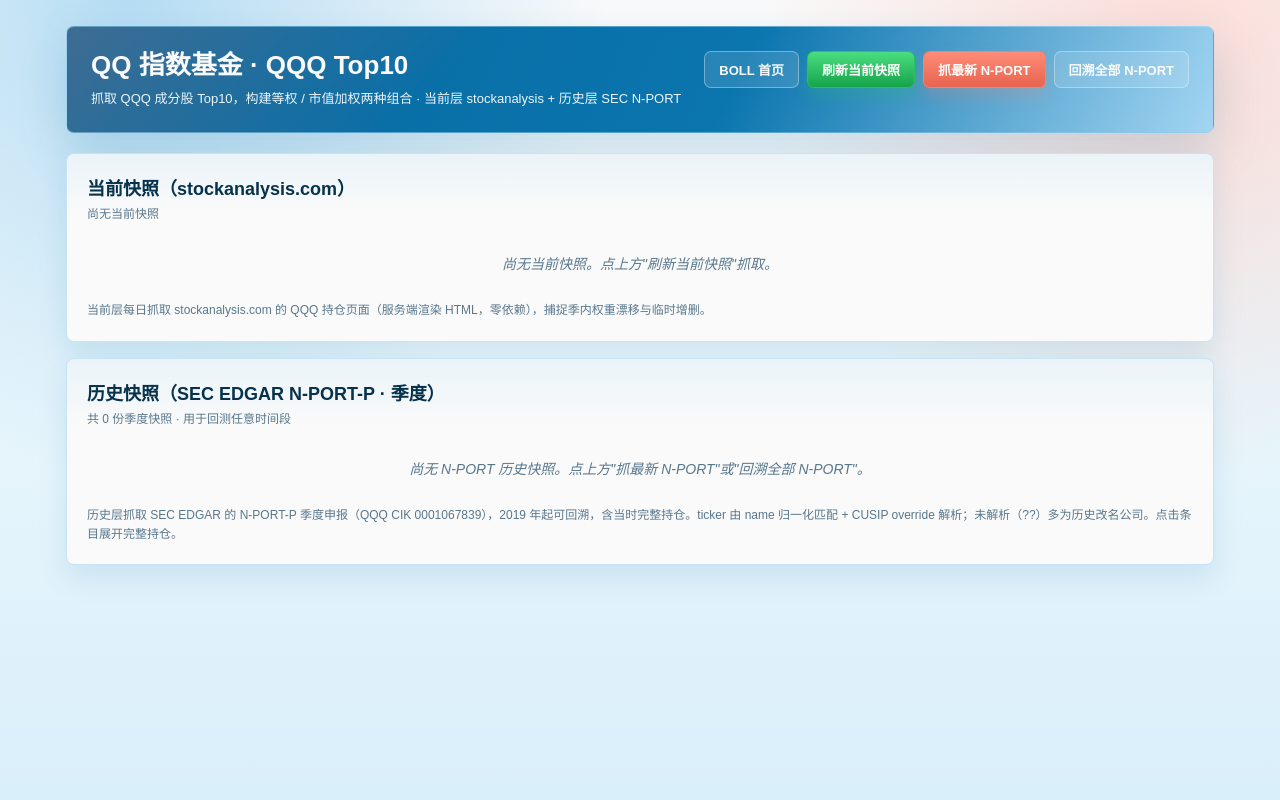
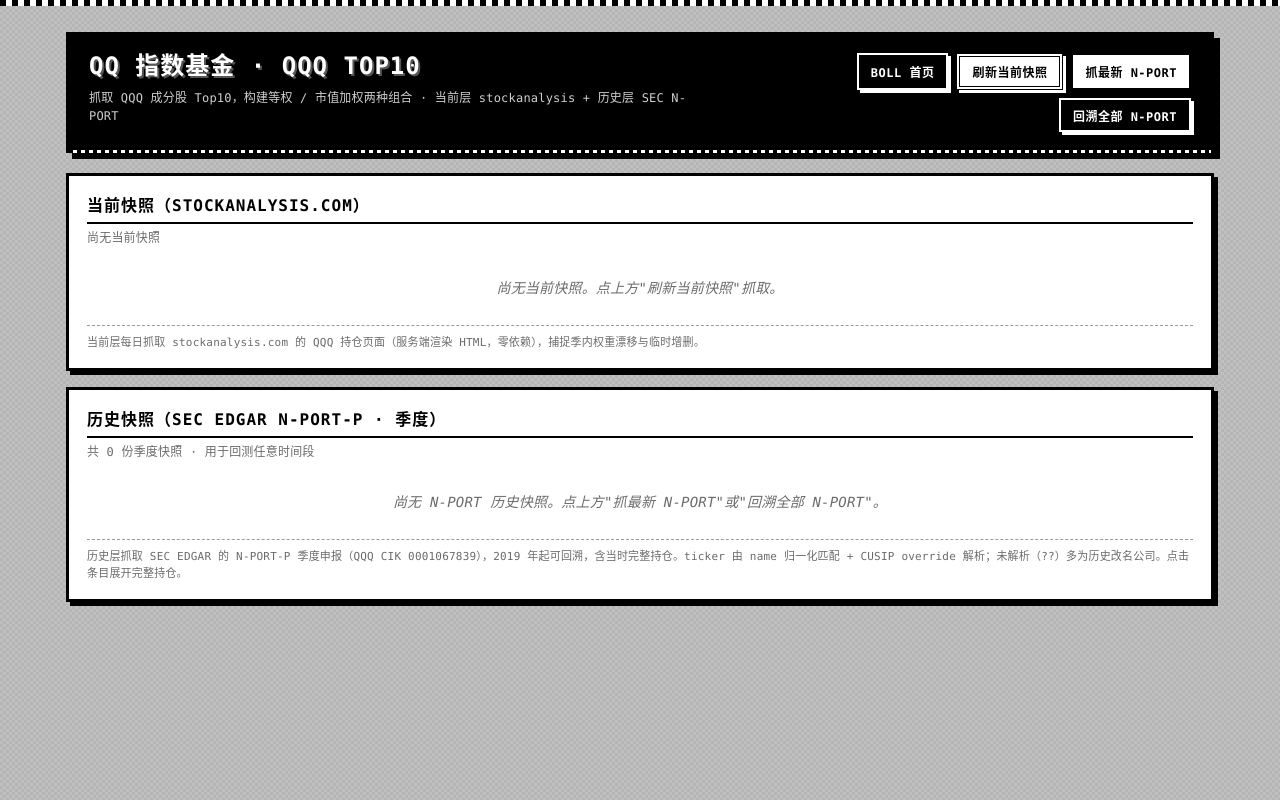
Before and after one commit to lwqisme/BoolReminder, a Flask app: page /qq-index-fund in a window 1280 px wide. Run offline with Flask 3, Linux system fonts and the light colour scheme; some libraries are stand-ins or nearby versions.

Commit message:
style(qq-index): restyle to monochrome pixel theme
Co-Authored-By: Claude <noreply@anthropic.com>

```diff
--- a/web/templates/qq_index_fund.html
+++ b/web/templates/qq_index_fund.html
@@ -5,95 +5,152 @@
     <meta name="viewport" content="width=device-width, initial-scale=1.0">
     <title>QQ 指数基金 · QQQ Top10</title>
     <style>
+        /* ===== 黑白像素风 · monochrome pixel ===== */
         :root {
-            --paper: #fafafa;
-            --sky: #a2d5f2;
-            --blue: #07689f;
-            --bg: #e9f6fc;
-            --panel: #fafafa;
-            --border: #c7e4f5;
-            --ink: #06324c;
-            --muted: #58778d;
-            --accent: #ff7e67;
-            --accent-strong: #e8644f;
-            --shadow: 0 20px 48px rgba(7, 104, 159, 0.18);
-            --paper-shadow: 0 12px 30px rgba(7, 104, 159, 0.12);
+            --ink: #000000;
+            --paper: #ffffff;
+            --bg: #c7c7c7;
+            --bg2: #b0b0b0;
+            --panel: #ffffff;
+            --muted: #6b6b6b;
+            --line: #000000;
+            --shade: #d9d9d9;
+            --shade2: #9a9a9a;
+            --hl: #000000;
+            --hl-ink: #ffffff;
+            --accent: #000000;   /* 全黑白，accent 即黑色块 */
+            --shadow: 6px 6px 0 0 #000000;
+            --paper-shadow: 4px 4px 0 0 #000000;
+            --px: 0;
         }
         * { box-sizing: border-box; }
+        html { -webkit-font-smoothing: none; }
         body {
             margin: 0; min-height: 100vh;
-            background:
-                radial-gradient(circle at 10% 0%, rgba(162, 213, 242, 0.78), transparent 34%),
-                radial-gradient(circle at 92% 8%, rgba(255, 126, 103, 0.24), transparent 30%),
-                linear-gradient(180deg, #fafafa 0%, #e9f6fc 48%, #d9effa 100%);
+            background-color: var(--bg);
+            background-image:
+                /* 棋盘 dither 底纹 */
+                conic-gradient(from 0deg at 50% 50%, #c0c0c0 25%, #b5b5b5 0 50%, #c0c0c0 0 75%, #b5b5b5 0);
+            background-size: 6px 6px;
             color: var(--ink);
-            font-family: "Aptos", "IBM Plex Sans", "Noto Sans SC", "Microsoft YaHei", sans-serif;
+            font-family: "PxPlus IBM VGA8", "IBM Plex Mono", "Consolas", "Menlo", "Noto Sans Mono CJK SC", "Microsoft YaHei", monospace;
             font-size: 14px;
+            letter-spacing: 0.2px;
+        }
+        /* 顶部/底部像素描边带 */
+        body::before {
+            content: ""; display: block; height: 6px;
+            background: repeating-linear-gradient(90deg, #000 0 6px, #fff 6px 12px);
         }
         .container { max-width: 1200px; margin: 0 auto; padding: 26px; }
+
         .header {
             display: flex; justify-content: space-between; align-items: flex-start;
-            gap: 18px; margin-bottom: 20px; padding: 24px;
-            border: 1px solid rgba(162, 213, 242, 0.48); border-radius: 8px;
-            background: linear-gradient(135deg, rgba(255, 126, 103, 0.22), transparent 34%),
-                        linear-gradient(115deg, #07689f 0%, #0b75ae 58%, #a2d5f2 100%);
-            color: #fafafa; box-shadow: var(--shadow);
+            gap: 18px; margin-bottom: 20px; padding: 18px 20px;
+            border: 3px solid var(--line); border-radius: 0;
+            background: var(--ink); color: var(--paper);
+            box-shadow: var(--shadow);
+            position: relative;
         }
-        .header-title { margin: 0; font-size: 26px; line-height: 1.15; }
-        .header-sub { margin: 8px 0 0; color: #eaf6fc; font-size: 13px; line-height: 1.5; }
+        .header::after {
+            content: ""; position: absolute; left: 0; right: 0; bottom: -3px; height: 3px;
+            background: repeating-linear-gradient(90deg, #000 0 4px, #fff 0 8px);
+            pointer-events: none;
+        }
+        .header-title {
+            margin: 0; font-size: 24px; line-height: 1.15; font-weight: 700;
+            text-transform: uppercase; letter-spacing: 1px;
+            text-shadow: 2px 2px 0 #555;
+        }
+        .header-sub { margin: 8px 0 0; color: #cfcfcf; font-size: 12px; line-height: 1.5; }
         .header-actions { display: flex; gap: 8px; flex-wrap: wrap; justify-content: flex-end; }
         .btn {
             display: inline-flex; align-items: center; justify-content: center;
-            min-height: 36px; padding: 8px 14px;
-            background: linear-gradient(180deg, #ff8c77, var(--accent-strong));
-            color: #fafafa; border: 1px solid var(--accent); border-radius: 7px;
-            cursor: pointer; text-decoration: none; font-weight: 700; font-size: 13px;
-            white-space: nowrap; box-shadow: 0 8px 16px rgba(255, 126, 103, 0.24);
+            min-height: 34px; padding: 6px 12px;
+            background: var(--paper); color: var(--ink);
+            border: 2px solid var(--line); border-radius: 0;
+            cursor: pointer; text-decoration: none;
+            font-family: inherit; font-weight: 700; font-size: 12px;
+            text-transform: uppercase; letter-spacing: 0.5px;
+            white-space: nowrap; box-shadow: 3px 3px 0 0 #000;
         }
-        .btn:hover { background: linear-gradient(180deg, #ff9b89, #df5f4a); }
-        .btn:disabled { opacity: 0.55; cursor: not-allowed; }
-        .btn-secondary { background: rgba(250,250,250,0.12); color: #fafafa; border-color: rgba(250,250,250,0.36); box-shadow: none; }
-        .btn-secondary:hover { background: rgba(250,250,250,0.22); }
-        .btn-green { background: linear-gradient(180deg, #4ade80, #16a34a); border-color: #22c55e; box-shadow: 0 8px 16px rgba(34,197,94,0.24); }
-        .btn-green:hover { background: linear-gradient(180deg, #6ee7a0, #15803d); }
+        .btn:hover { background: var(--ink); color: var(--paper); transform: translate(1px,1px); box-shadow: 2px 2px 0 0 #000; }
+        .btn:active { transform: translate(3px,3px); box-shadow: 0 0 0 0 #000; }
+        .btn:disabled { opacity: 0.5; cursor: not-allowed; transform: none; box-shadow: 3px 3px 0 0 #000; }
+        .btn-secondary { background: transparent; color: var(--paper); border-color: var(--paper); box-shadow: 3px 3px 0 0 #fff; }
+        .btn-secondary:hover { background: var(--paper); color: var(--ink); }
+        .btn-green { background: var(--paper); color: var(--ink); border-style: double; border-width: 4px; box-shadow: 3px 3px 0 0 #fff; }
+        .btn-green:hover { background: var(--ink); color: var(--paper); border-color: var(--paper); }
+
         .panel {
-            background: linear-gradient(180deg, rgba(162,213,242,0.18), transparent 32%), var(--panel);
-            border: 1px solid var(--border); border-radius: 8px; padding: 20px;
+            background: var(--panel);
+            border: 3px solid var(--line); border-radius: 0; padding: 16px 18px;
             margin-bottom: 16px; box-shadow: var(--paper-shadow);
         }
-        .panel h2 { margin: 0 0 4px; font-size: 18px; }
+        .panel h2 {
+            margin: 0 0 4px; font-size: 16px; text-transform: uppercase; letter-spacing: 1px;
+            border-bottom: 2px solid var(--ink); padding-bottom: 6px;
+        }
         .panel .meta { color: var(--muted); font-size: 12px; margin-bottom: 14px; }
-        .status { padding: 11px 13px; margin-bottom: 16px; border-radius: 8px; display: none; border: 1px solid transparent; }
+        .status {
+            padding: 10px 12px; margin-bottom: 16px; border-radius: 0; display: none;
+            border: 2px solid var(--ink); font-weight: 700;
+        }
         .status.show { display: block; }
-        .status.success { background: #eaf6fc; color: #07547f; border-color: #a2d5f2; }
-        .status.error { background: #ffe5df; color: #b94d3b; border-color: #ffb2a3; }
-        .status.info { background: #fff7e6; color: #92500a; border-color: #ffd591; }
+        .status.success { background: var(--paper); color: var(--ink); }
+        .status.error { background: var(--ink); color: var(--paper); }
+        .status.info { background: var(--shade); color: var(--ink); }
         .two-col { display: grid; grid-template-columns: 1fr 1fr; gap: 16px; }
         @media (max-width: 760px) { .two-col { grid-template-columns: 1fr; } .header { flex-direction: column; align-items: flex-start; } }
-        table { width: 100%; border-collapse: collapse; font-size: 13px; }
-        th, td { text-align: left; padding: 7px 8px; border-bottom: 1px solid var(--border); }
-        th { color: var(--muted); font-weight: 600; font-size: 12px; }
+        table { width: 100%; border-collapse: collapse; font-size: 12px; }
+        th, td { text-align: left; padding: 5px 8px; border-bottom: 1px dashed var(--ink); }
+        th { color: var(--ink); font-weight: 700; font-size: 11px; text-transform: uppercase;
+             border-bottom: 2px solid var(--ink); background: var(--shade); }
+        tr:nth-child(even) td { background: #f3f3f3; }
+        tr:hover td { background: var(--ink); color: var(--paper); }
+        tr:hover td .ticker, tr:hover td .muted { color: var(--paper); }
         td.num, th.num { text-align: right; font-variant-numeric: tabular-nums; }
-        tr:hover td { background: rgba(162,213,242,0.18); }
-        .ticker { font-weight: 700; color: var(--blue); }
+        .ticker { font-weight: 700; color: var(--ink); }
         .muted { color: var(--muted); }
-        .chip { display: inline-block; padding: 2px 8px; margin: 2px 3px 2px 0; border-radius: 10px;
-                background: rgba(7,104,159,0.1); color: var(--blue); font-size: 12px; font-weight: 600; }
-        .chip .pct { color: var(--muted); font-weight: 500; margin-left: 4px; }
-        .timeline-item { padding: 12px 14px; border: 1px solid var(--border); border-radius: 8px;
-                         margin-bottom: 10px; background: #fff; cursor: pointer; transition: box-shadow 120ms; }
-        .timeline-item:hover { box-shadow: var(--paper-shadow); }
-        .timeline-item.active { border-color: var(--accent); box-shadow: 0 0 0 2px rgba(255,126,103,0.25); }
+        .chip {
+            display: inline-block; padding: 2px 7px; margin: 2px 3px 2px 0; border-radius: 0;
+            background: var(--paper); color: var(--ink); font-size: 11px; font-weight: 700;
+            border: 1px solid var(--ink); box-shadow: 2px 2px 0 0 #000;
+        }
+        .chip .pct { color: var(--muted); font-weight: 400; margin-left: 4px; }
+        .timeline-item {
+            padding: 10px 12px; border: 2px solid var(--ink); border-radius: 0;
+            margin-bottom: 10px; background: var(--paper); cursor: pointer;
+            box-shadow: 3px 3px 0 0 #000; transition: transform 80ms steps(2);
+        }
+        .timeline-item:hover { background: var(--shade); transform: translate(1px,1px); box-shadow: 2px 2px 0 0 #000; }
+        .timeline-item.active { background: var(--ink); color: var(--paper); }
+        .timeline-item.active .muted, .timeline-item.active .timeline-stats { color: #cfcfcf; }
+        .timeline-item.active .chip { background: var(--paper); color: var(--ink); }
         .timeline-head { display: flex; justify-content: space-between; align-items: baseline; gap: 8px; }
-        .timeline-date { font-weight: 700; font-size: 15px; }
-        .timeline-stats { color: var(--muted); font-size: 12px; }
+        .timeline-date { font-weight: 700; font-size: 14px; letter-spacing: 0.5px; }
+        .timeline-stats { color: var(--muted); font-size: 11px; }
         .detail-box { margin-top: 12px; display: none; }
         .detail-box.show { display: block; }
-        .legend { font-size: 12px; color: var(--muted); margin-top: 10px; line-height: 1.6; }
-        .spinner { display: inline-block; width: 14px; height: 14px; border: 2px solid rgba(255,255,255,0.4);
-                   border-top-color: #fff; border-radius: 50%; animation: spin 0.7s linear infinite; vertical-align: -2px; margin-right: 6px; }
+        .legend {
+            font-size: 11px; color: var(--muted); margin-top: 10px; line-height: 1.6;
+            border-top: 1px dashed var(--shade2); padding-top: 8px;
+        }
+        .spinner {
+            display: inline-block; width: 12px; height: 12px;
+            background:
+                linear-gradient(#000,#000) 0 0/3px 3px no-repeat,
+                linear-gradient(#000,#000) 100% 100%/3px 3px no-repeat,
+                linear-gradient(#000,#000) 0 100%/3px 3px no-repeat,
+                linear-gradient(#000,#000) 100% 0/3px 3px no-repeat;
+            vertical-align: -1px; margin-right: 6px;
+            animation: blink 0.6s steps(2) infinite;
+        }
+        @keyframes blink { 50% { opacity: 0.15; } }
         @keyframes spin { to { transform: rotate(360deg); } }
         .empty { color: var(--muted); font-style: italic; padding: 18px 0; text-align: center; }
+        /* 像素分隔条 */
+        hr.px { border: 0; height: 4px; background: repeating-linear-gradient(90deg, #000 0 4px, transparent 0 8px); margin: 12px 0; }
     </style>
 </head>
 <body>
```
